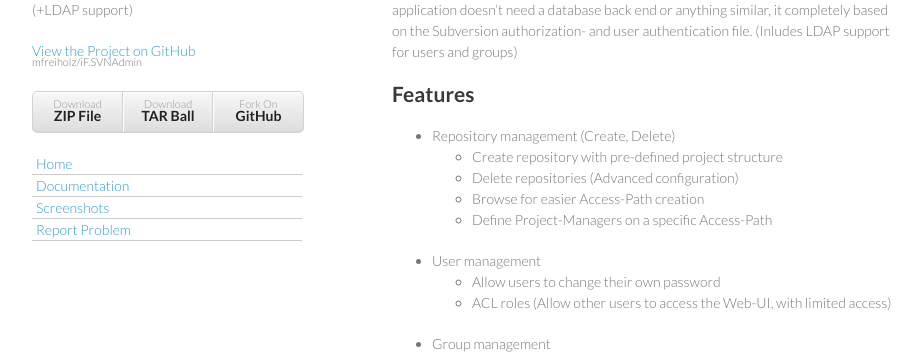
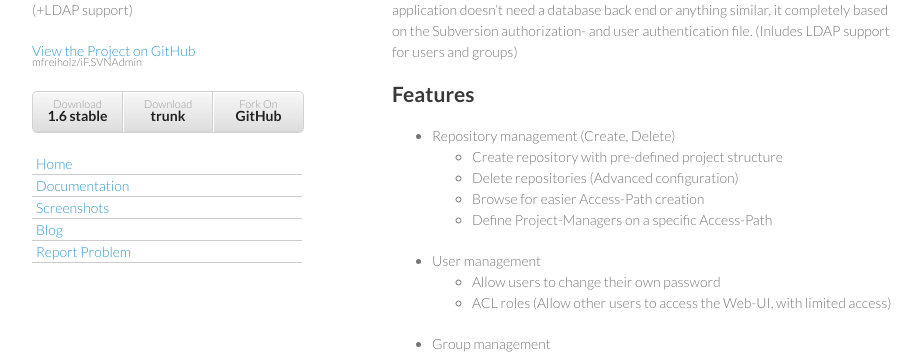
Before and after one commit to mfreiholz/iF.SVNAdmin, a Jekyll site: the page built from index.html, in a window 1280 px wide. Shown: the part 152-506 px from the top of the page, without its empty margins (178-1100 px from the left). Built offline with Jekyll 4.4.1, drawn with Linux system fonts in a browser that asks for light colours; comment, search, counter and statistics services are not loaded.

Commit message:
Updated download links.

```diff
--- a/_layouts/default.html
+++ b/_layouts/default.html
@@ -22,8 +22,8 @@
         <p class="view"><a href="https://github.com/mfreiholz/iF.SVNAdmin">View the Project on GitHub <small>mfreiholz/iF.SVNAdmin</small></a></p>
 
         <ul class="dlbuttons">
-          <li><a href="https://github.com/mfreiholz/iF.SVNAdmin/zipball/stable-1.6.0">Download <strong>ZIP File</strong></a></li>
-          <li><a href="https://github.com/mfreiholz/iF.SVNAdmin/tarball/stable-1.6.0">Download <strong>TAR Ball</strong></a></li>
+          <li><a href="http://sourceforge.net/projects/ifsvnadmin/files/svnadmin-1.6.0.zip/download">Download <strong>1.6 stable</strong></a></li>
+          <li><a href="https://github.com/mfreiholz/iF.SVNAdmin/zipball/master">Download <strong>trunk</strong></a></li>
           <li><a href="https://github.com/mfreiholz/iF.SVNAdmin">Fork On <strong>GitHub</strong></a></li>
         </ul>
 
@@ -32,6 +32,7 @@
 				<li><a href="/">Home</a></li>
 				<li><a href="/documentation">Documentation</a></li>
 				<li><a href="/screenshots">Screenshots</a></li>
+				<li><a href="http://www.insanefactory.com/" target="_blank">Blog</a></li>
 				<li><a href="https://github.com/mfreiholz/iF.SVNAdmin/issues" target="_blank">Report Problem</a></li>
 			</ul>
 		</nav>
```
Also changed, not shown: images/iflogo.png (added).
